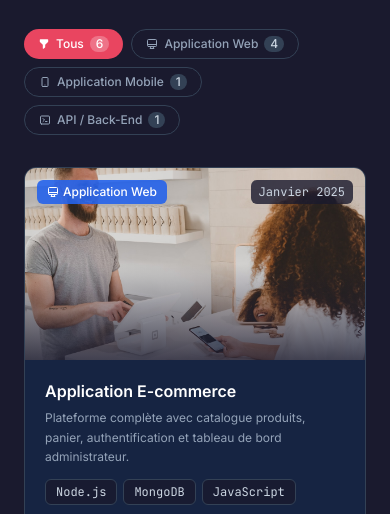
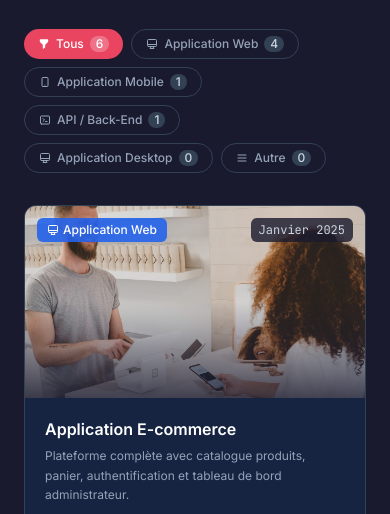
Before and after one commit to seydinalimamoulayeyade/fullStack_portfolio, a plain HTML site: page lister-projets.html in a window 390 px wide. Shown: the part 312-826 px from the top of the page. Drawn offline with nearby package versions, Linux system fonts and the light colour scheme.

Commit message:
feat: ajout de la gestion des filtres pour les projets et mise à jour des compteurs de catégories

```diff
--- a/js/modules/filter.js
+++ b/js/modules/filter.js
@@ -1,111 +1,186 @@
 const ACTIVE_CLASSES = ["bg-accent", "text-white", "border-transparent"];
 const INACTIVE_CLASSES = ["border", "border-slate-700", "text-slate-400"];
+
+let isBound = false;
 
 /**
  * Met un bouton en état actif et retire l'état actif des autres.
  *
- * @param {NodeList} buttons - Tous les boutons de filtre
- * @param {HTMLElement} activeBtn - Le bouton à activer
+ * @param {NodeListOf<HTMLElement>} buttons
+ * @param {HTMLElement} activeBtn
  */
 function setActiveButton(buttons, activeBtn) {
   buttons.forEach((btn) => {
     btn.classList.remove(...ACTIVE_CLASSES, "active");
     btn.classList.add(...INACTIVE_CLASSES);
   });
+
   activeBtn.classList.remove(...INACTIVE_CLASSES);
   activeBtn.classList.add(...ACTIVE_CLASSES, "active");
 }
 
 /**
+ * Retourne true si une carte correspond à la catégorie active.
+ *
+ * @param {HTMLElement} card
+ * @param {string} category
+ * @returns {boolean}
+ */
+function matchesCategory(card, category) {
+  return category === "all" || card.dataset.category === category;
+}
+
+/**
  * Affiche ou masque les cartes selon la catégorie sélectionnée.
  *
- * @param {NodeList} cards    - Toutes les cartes de projet
- * @param {string}   category - Valeur du filtre ('all' ou une catégorie)
- * @returns {number}          - Nombre de cartes visibles après filtrage
+ * @param {NodeListOf<HTMLElement>} cards
+ * @param {string} category
+ * @returns {number}
  */
 function filterCards(cards, category) {
   let visibleCount = 0;
 
   cards.forEach((card) => {
-    const match = category === "all" || card.dataset.category === category;
+    const match = matchesCategory(card, category);
 
     if (match) {
       card.style.display = "";
-      // requestAnimationFrame garantit que le display='' est appliqué
-      // avant de déclencher la transition CSS
       requestAnimationFrame(() => {
         card.style.opacity = "1";
         card.style.transform = "translateY(0)";
       });
       visibleCount++;
-    } else {
+      return;
+    }
+
     card.style.opacity = "0";
     card.style.transform = "translateY(8px)";
-      // Retirer du flux seulement après la fin de la transition
+
     setTimeout(() => {
-        if (card.style.opacity === "0") card.style.display = "none";
+      if (card.style.opacity === "0") {
+        card.style.display = "none";
+      }
     }, 250);
-    }
   });
 
   return visibleCount;
 }
 
 /**
- * Initialise le système de filtres sur la page liste des projets.
- * Requiert dans le HTML :
- *   - des <button data-filter="[valeur]" class="filter-btn">
- *   - des <article class="project-card" data-category="[valeur]">
- *   - un <span id="visible-count"> pour afficher le nombre de résultats
+ * Met à jour le compteur global visible.
  *
- * S'exécute immédiatement si des cartes existent déjà dans le DOM,
- * ou attend l'événement 'projects-list:ready' si la liste est dynamique.
+ * @param {number} count
  */
-export function initFilter() {
-  function bind() {
-    const buttons = document.querySelectorAll(".filter-btn");
+function updateVisibleCount(count) {
   const countEl = document.getElementById("visible-count");
+  if (countEl) countEl.textContent = count;
+}
 
-    if (!buttons.length) return;
+/**
+ * Renumérote uniquement les cartes visibles.
+ * Cherche le span de numéro dans chaque carte.
+ */
+function renumberVisibleCards() {
+  const visibleCards = Array.from(
+    document.querySelectorAll(".project-card"),
+  ).filter((card) => card.style.display !== "none");
 
-    buttons.forEach((btn) => {
-      // Supprimer l'ancien listener éventuel avant d'en ajouter un nouveau
-      btn.replaceWith(btn.cloneNode(true));
+  visibleCards.forEach((card, index) => {
+    const numEl = card.querySelector(".text-slate-600.text-xs.font-mono");
+    if (!numEl) return;
+    numEl.textContent = `#${String(index + 1).padStart(2, "0")}`;
   });
+}
 
-    // Récupérer les nouveaux boutons après le cloneNode
-    const freshButtons = document.querySelectorAll(".filter-btn");
-
-    freshButtons.forEach((btn) => {
-      btn.addEventListener("click", () => {
-        const cards = document.querySelectorAll(".project-card");
-        const category = btn.dataset.filter;
-
-        // Préparer les transitions sur les cartes actuelles
+/**
+ * Prépare l'animation sur toutes les cartes.
+ *
+ * @param {NodeListOf<HTMLElement>} cards
+ */
+function prepareCardTransitions(cards) {
   cards.forEach((card) => {
-          card.style.transition = "opacity 0.25s ease, transform 0.25s ease";
-        });
-
-        setActiveButton(freshButtons, btn);
-        const count = filterCards(cards, category);
-        if (countEl) countEl.textContent = count;
-      });
-    });
-
-    // Préparer les transitions sur les cartes au chargement initial
-    document.querySelectorAll(".project-card").forEach((card) => {
     card.style.transition = "opacity 0.25s ease, transform 0.25s ease";
     card.style.opacity = "1";
     card.style.transform = "translateY(0)";
   });
 }
 
-  // Si les cartes sont déjà dans le DOM (HTML statique) → brancher immédiatement
-  if (document.querySelectorAll(".project-card").length > 0) {
-    bind();
-    return;
+/**
+ * Applique le filtre actif.
+ *
+ * @param {HTMLElement} btn
+ * @param {NodeListOf<HTMLElement>} buttons
+ */
+function applyFilter(btn, buttons) {
+  const cards = document.querySelectorAll(".project-card");
+  const category = btn.dataset.filter || "all";
+
+  prepareCardTransitions(cards);
+  setActiveButton(buttons, btn);
+
+  const count = filterCards(cards, category);
+  updateVisibleCount(count);
+
+  setTimeout(() => {
+    renumberVisibleCards();
+  }, 260);
 }
 
-  // Sinon attendre que projects-list:ready signale l'injection dynamique
-  document.addEventListener("projects-list:ready", bind, { once: true });
+/**
+ * Initialise l'état par défaut du filtre.
+ * Si un bouton a déjà la classe active, on le respecte.
+ * Sinon on active "all" si disponible.
+ *
+ * @param {NodeListOf<HTMLElement>} buttons
+ */
+function initDefaultState(buttons) {
+  if (!buttons.length) return;
+
+  const activeBtn =
+    Array.from(buttons).find((btn) => btn.classList.contains("active")) ||
+    Array.from(buttons).find((btn) => btn.dataset.filter === "all") ||
+    buttons[0];
+
+  applyFilter(activeBtn, buttons);
 }
+
+/**
+ * Branche les événements de filtre.
+ */
+function bindFilters() {
+  const buttons = document.querySelectorAll(".filter-btn");
+  if (!buttons.length) return;
+
+  buttons.forEach((btn) => {
+    if (btn.dataset.filterBound === "true") return;
+
+    btn.addEventListener("click", () => {
+      const freshButtons = document.querySelectorAll(".filter-btn");
+      applyFilter(btn, freshButtons);
+    });
+
+    btn.dataset.filterBound = "true";
+  });
+
+  initDefaultState(buttons);
+}
+
+/**
+ * Initialise le système de filtres sur la page liste des projets.
+ * Requiert :
+ * - des boutons .filter-btn avec data-filter
+ * - des cartes .project-card avec data-category
+ * - un #visible-count
+ */
+export function initFilter() {
+  if (isBound) return;
+  isBound = true;
+
+  if (document.querySelectorAll(".project-card").length > 0) {
+    bindFilters();
+  }
+
+  document.addEventListener("projects-list:ready", () => {
+    bindFilters();
+  });
+}
--- a/js/modules/project-list.js
+++ b/js/modules/project-list.js
@@ -32,16 +32,29 @@ const CATEGORY_BADGE = {
 };
 
 /**
+ * Échappe le HTML pour éviter les injections.
+ * @param {string} str
+ * @returns {string}
+ */
+function escapeHTML(str = "") {
+  return String(str)
+    .replace(/&/g, "&amp;")
+    .replace(/</g, "&lt;")
+    .replace(/>/g, "&gt;")
+    .replace(/"/g, "&quot;")
+    .replace(/'/g, "&#039;");
+}
+
+/**
  * Génère le HTML d'une carte projet.
  * @param {object} project
- * @param {number} index - position dans la liste filtrée (pour le numéro #)
- * @returns {string} HTML de l'article
+ * @param {number} index - position dans la liste filtrée
+ * @returns {string}
  */
 function buildCard(project, index) {
   const cat = CATEGORY_BADGE[project.category] ?? CATEGORY_BADGE.autre;
   const num = String(index + 1).padStart(2, "0");
 
-  // Formater la date lisible si format YYYY-MM
   let dateLabel = project.date ?? "";
   if (/^\d{4}-\d{2}$/.test(dateLabel)) {
     const [y, m] = dateLabel.split("-");
@@ -64,8 +77,8 @@ function buildCard(project, index) {
 
   const imageBlock = project.image
     ? `<img
-         src="${project.image}"
-         alt="Capture du projet ${project.title}"
+         src="${escapeHTML(project.image)}"
+         alt="Capture du projet ${escapeHTML(project.title)}"
          class="w-full h-full object-cover group-hover:scale-105 transition-transform duration-500"
        />`
     : `<div class="w-full h-full bg-surface flex items-center justify-center">
@@ -76,14 +89,14 @@ function buildCard(project, index) {
 
   const tagsHtml = (project.tags ?? [])
     .slice(0, 4)
-    .map((t) => `<span class="badge-tech">${t}</span>`)
+    .map((tag) => `<span class="badge-tech">${escapeHTML(tag)}</span>`)
     .join("");
 
   return `
     <article
       class="card-project group project-card"
-      data-category="${project.category ?? "autre"}"
-      data-id="${project.id}"
+      data-category="${escapeHTML(project.category ?? "autre")}"
+      data-id="${escapeHTML(project.id)}"
     >
       <div class="relative overflow-hidden h-48">
         ${imageBlock}
@@ -92,25 +105,27 @@ function buildCard(project, index) {
           <svg class="w-3 h-3" fill="none" stroke="currentColor" viewBox="0 0 24 24">
             <path stroke-linecap="round" stroke-linejoin="round" stroke-width="2" d="${cat.icon}"/>
           </svg>
-          ${cat.label}
+          ${escapeHTML(cat.label)}
         </span>
         <span class="absolute top-3 right-3 bg-primary bg-opacity-80 text-slate-300 text-xs px-2 py-1 rounded-md font-mono">
-          ${dateLabel}
+          ${escapeHTML(dateLabel)}
         </span>
       </div>
 
       <div class="p-5 flex flex-col gap-3">
         <div>
           <h2 class="text-white font-semibold text-base group-hover:text-accent transition-colors leading-snug">
-            ${project.title}
+            ${escapeHTML(project.title)}
           </h2>
-          <p class="text-slate-400 text-xs mt-1.5 leading-relaxed">${project.shortDesc ?? ""}</p>
+          <p class="text-slate-400 text-xs mt-1.5 leading-relaxed">
+            ${escapeHTML(project.shortDesc ?? "")}
+          </p>
         </div>
 
         <div class="flex flex-wrap gap-1.5">${tagsHtml}</div>
 
         <div class="pt-1 border-t border-slate-700 flex items-center justify-between">
-          <a href="detailler-projet.html?id=${project.id}"
+          <a href="detailler-projet.html?id=${encodeURIComponent(project.id)}"
              class="inline-flex items-center gap-1.5 text-accent hover:underline text-sm font-medium">
             Voir le détail
             <svg class="w-3.5 h-3.5" fill="none" stroke="currentColor" viewBox="0 0 24 24">
@@ -131,11 +146,14 @@ function buildCard(project, index) {
 export function getVisibleProjects() {
   const deletedIds = getDeletedIds();
   const stored = getStoredProjects();
-  return [...PROJECTS, ...stored].filter((p) => !deletedIds.includes(p.id));
+
+  return [...PROJECTS, ...stored].filter((project) => {
+    return !deletedIds.includes(project.id);
+  });
 }
 
 /**
- * Met à jour le compteur affiché dans les filtres et le header.
+ * Met à jour le compteur affiché dans le header.
  * @param {number} count
  */
 function updateCounter(count) {
@@ -144,16 +162,52 @@ function updateCounter(count) {
 }
 
 /**
+ * Met à jour les compteurs des filtres par catégorie.
+ * IDs attendus :
+ * - count-all
+ * - count-web
+ * - count-mobile
+ * - count-api
+ * - count-desktop
+ * - count-autre
+ */
+function updateCategoryCounts(projects) {
+  const counts = {
+    all: projects.length,
+    web: 0,
+    mobile: 0,
+    api: 0,
+    desktop: 0,
+    autre: 0,
+  };
+
+  projects.forEach((project) => {
+    const key =
+      project.category && counts[project.category] !== undefined
+        ? project.category
+        : "autre";
+    counts[key] += 1;
+  });
+
+  Object.entries(counts).forEach(([key, value]) => {
+    const el = document.getElementById(`count-${key}`);
+    if (el) el.textContent = value;
+  });
+}
+
+/**
  * Initialise la liste dynamique des projets sur lister-projets.html.
  * - Injecte les cartes dans #projects-grid
- * - Branche les filtres par catégorie
  * - Met à jour les compteurs
+ * - Déclenche projects-list:ready pour laisser filter.js gérer l'UI du filtre
  */
 export function initProjectsList() {
   const grid = document.getElementById("projects-grid");
   if (!grid) return;
 
   const projects = getVisibleProjects();
+
+  updateCategoryCounts(projects);
 
   if (projects.length === 0) {
     grid.innerHTML = `
@@ -167,15 +221,11 @@ export function initProjectsList() {
     return;
   }
 
-  // Injecter les cartes
-  grid.innerHTML = projects.map((p, i) => buildCard(p, i)).join("");
+  grid.innerHTML = projects
+    .map((project, index) => buildCard(project, index))
+    .join("");
+
   updateCounter(projects.length);
 
-  // Mettre à jour le compteur total dans le header
-  const totalEl = document.getElementById("count-all");
-  if (totalEl) totalEl.textContent = projects.length;
-
-  // Rebrancher les filtres (le module filter.js cible .project-card)
-  // On déclenche un CustomEvent pour signaler que le DOM est prêt
   document.dispatchEvent(new CustomEvent("projects-list:ready"));
 }
--- a/lister-projets.html
+++ b/lister-projets.html
@@ -250,6 +250,7 @@
       <div class="flex flex-wrap items-center gap-3">
         <div id="filter-buttons" class="flex flex-wrap gap-2">
           <button
+            type="button"
             data-filter="all"
             class="filter-btn active inline-flex items-center gap-1.5 text-xs font-medium bg-accent text-white px-3.5 py-1.5 rounded-full transition-all duration-200"
           >
@@ -262,12 +263,15 @@
             </svg>
             Tous
             <span
+              id="count-all"
               class="bg-white bg-opacity-25 px-1.5 py-0.5 rounded-full text-xs leading-none"
-              id="count-all"
-              >6</span
             >
+              0
+            </span>
           </button>
+
           <button
+            type="button"
             data-filter="web"
             class="filter-btn inline-flex items-center gap-1.5 text-xs font-medium border border-slate-700 text-slate-400 px-3.5 py-1.5 rounded-full transition-all duration-200 hover:border-accent hover:text-accent"
           >
@@ -286,11 +290,15 @@
             </svg>
             Application Web
             <span
+              id="count-web"
               class="bg-slate-700 text-slate-300 px-1.5 py-0.5 rounded-full text-xs leading-none"
-              >4</span
             >
+              0
+            </span>
           </button>
+
           <button
+            type="button"
             data-filter="mobile"
             class="filter-btn inline-flex items-center gap-1.5 text-xs font-medium border border-slate-700 text-slate-400 px-3.5 py-1.5 rounded-full transition-all duration-200 hover:border-accent hover:text-accent"
           >
@@ -309,11 +317,15 @@
             </svg>
             Application Mobile
             <span
+              id="count-mobile"
               class="bg-slate-700 text-slate-300 px-1.5 py-0.5 rounded-full text-xs leading-none"
-              >1</span
             >
+              0
+            </span>
           </button>
+
           <button
+            type="button"
             data-filter="api"
             class="filter-btn inline-flex items-center gap-1.5 text-xs font-medium border border-slate-700 text-slate-400 px-3.5 py-1.5 rounded-full transition-all duration-200 hover:border-accent hover:text-accent"
           >
@@ -332,18 +344,73 @@
             </svg>
             API / Back-End
             <span
+              id="count-api"
               class="bg-slate-700 text-slate-300 px-1.5 py-0.5 rounded-full text-xs leading-none"
-              >1</span
             >
+              0
+            </span>
+          </button>
+
+          <button
+            type="button"
+            data-filter="desktop"
+            class="filter-btn inline-flex items-center gap-1.5 text-xs font-medium border border-slate-700 text-slate-400 px-3.5 py-1.5 rounded-full transition-all duration-200 hover:border-accent hover:text-accent"
+          >
+            <svg
+              class="w-3 h-3"
+              fill="none"
+              stroke="currentColor"
+              viewBox="0 0 24 24"
+            >
+              <path
+                stroke-linecap="round"
+                stroke-linejoin="round"
+                stroke-width="2"
+                d="M9.75 17L9 20l-1 1h8l-1-1-.75-3M3 13h18M5 17h14a2 2 0 002-2V5a2 2 0 00-2-2H5a2 2 0 00-2 2v10a2 2 0 002 2z"
+              />
+            </svg>
+            Application Desktop
+            <span
+              id="count-desktop"
+              class="bg-slate-700 text-slate-300 px-1.5 py-0.5 rounded-full text-xs leading-none"
+            >
+              0
+            </span>
+          </button>
+
+          <button
+            type="button"
+            data-filter="autre"
+            class="filter-btn inline-flex items-center gap-1.5 text-xs font-medium border border-slate-700 text-slate-400 px-3.5 py-1.5 rounded-full transition-all duration-200 hover:border-accent hover:text-accent"
+          >
+            <svg
+              class="w-3 h-3"
+              fill="none"
+              stroke="currentColor"
+              viewBox="0 0 24 24"
+            >
+              <path
+                stroke-linecap="round"
+                stroke-linejoin="round"
+                stroke-width="2"
+                d="M4 6h16M4 12h16M4 18h16"
+              />
+            </svg>
+            Autre
+            <span
+              id="count-autre"
+              class="bg-slate-700 text-slate-300 px-1.5 py-0.5 rounded-full text-xs leading-none"
+            >
+              0
+            </span>
           </button>
         </div>
 
-        <!-- Compteur de résultats -->
         <p
           id="filter-count"
           class="ml-auto text-xs text-slate-500 hidden sm:block"
         >
-          <span id="visible-count">6</span> projet(s) affiché(s)
+          <span id="visible-count">0</span> projet(s) affiché(s)
         </p>
       </div>
     </div>
```
Lines whose indentation alone changed are shown as unchanged.
